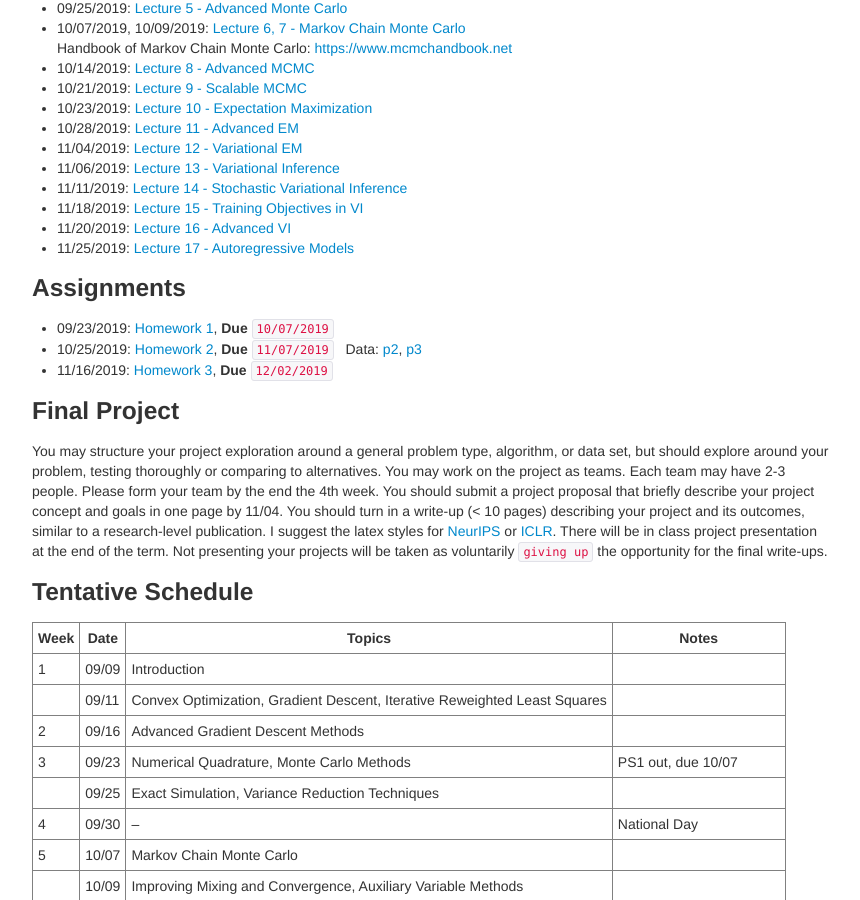
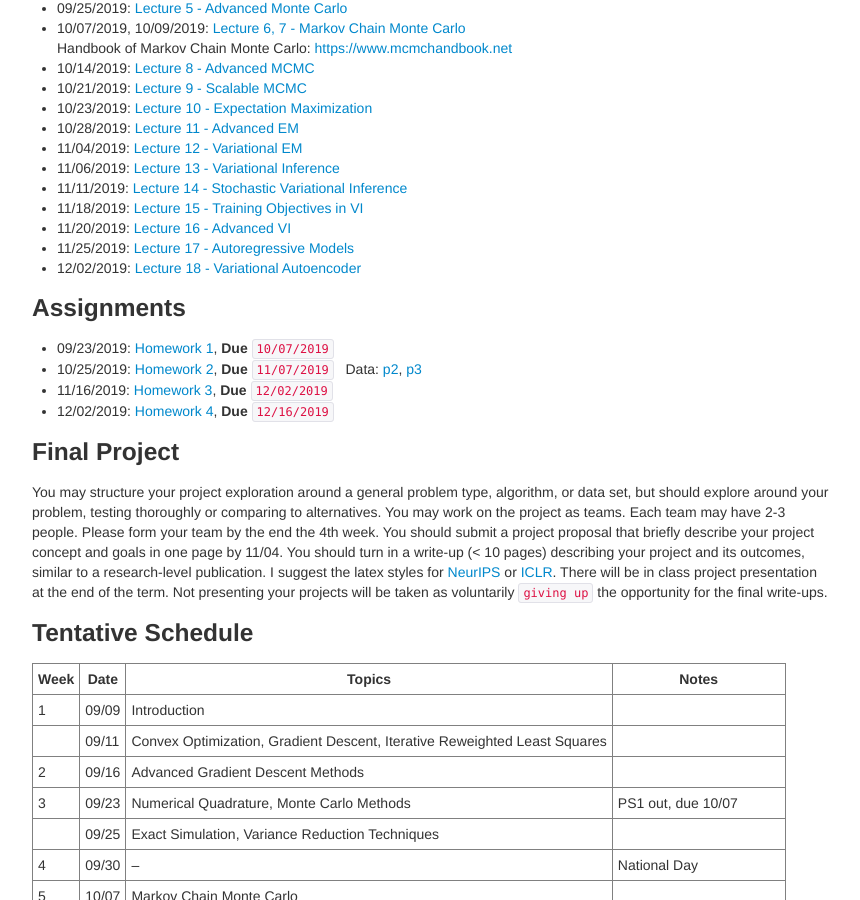
Before and after one commit to zcrabbit/zcrabbit.github.io, a Jekyll site: the page built from courses/mcs-f19.md, in a window 1280 px wide and 900 px high, scrolled down 1265 px. Shown: the whole window, without its empty margins (208-1068 px from the left). Built offline with Jekyll 4.4.1, drawn with Linux system fonts in a browser that asks for light colours.

Commit message:
lecture 18 and homework 4 out

```diff
--- a/courses/mcs-f19.md
+++ b/courses/mcs-f19.md
@@ -55,12 +55,14 @@ We will use python during the course. A good Python tutorial is available at <ht
 - 11/18/2019: [Lecture 15 - Training Objectives in VI]({{sites.baseurl}}/static/slides/mcs_fall19/lec15.pdf)
 - 11/20/2019: [Lecture 16 - Advanced VI]({{sites.baseurl}}/static/slides/mcs_fall19/lec16.pdf)
 - 11/25/2019: [Lecture 17 - Autoregressive Models]({{sites.baseurl}}/static/slides/mcs_fall19/lec17.pdf)
+- 12/02/2019: [Lecture 18 - Variational Autoencoder]({{sites.baseurl}}/static/slides/mcs_fall19/lec18.pdf)
 
 
 ### Assignments
 - 09/23/2019: [Homework 1]({{sites.baseurl}}/static/slides/mcs_fall19/hw01.pdf), **Due** `10/07/2019`
 - 10/25/2019: [Homework 2]({{sites.baseurl}}/static/slides/mcs_fall19/hw02.pdf), **Due** `11/07/2019` &nbsp; Data: [p2]({{sites.baseurl}}/static/datasets/mcs_hw2_p2_data.npy), [p3]({{sites.baseurl}}/static/datasets/mcs_hw2_p3_data.npy)
 - 11/16/2019: [Homework 3]({{sites.baseurl}}/static/slides/mcs_fall19/hw03.pdf), **Due** `12/02/2019`
+- 12/02/2019: [Homework 4]({{sites.baseurl}}/static/slides/mcs_fall19/hw04.pdf), **Due** `12/16/2019`
 
 ### Final Project
 You may structure your project exploration around a general problem type, algorithm, or data set, but should explore around your problem, testing thoroughly or comparing to alternatives. You may work on the project as teams. Each team may have 2-3 people. Please form your team by the end the 4th week. You should submit a project proposal that briefly describe your project concept and goals in one page by 11/04. You should turn in a write-up (< 10 pages) describing your project and its outcomes, similar to a research-level publication. I suggest the latex styles for [NeurIPS](https://nips.cc/Conferences/2019/PaperInformation/StyleFiles) or [ICLR](https://iclr.cc/Conferences/2019/CallForPapers). There will be in class project presentation at the end of the term. Not presenting your projects will be taken as voluntarily `giving up` the opportunity for the final write-ups.
```
Also changed, not shown: 2 other files.
